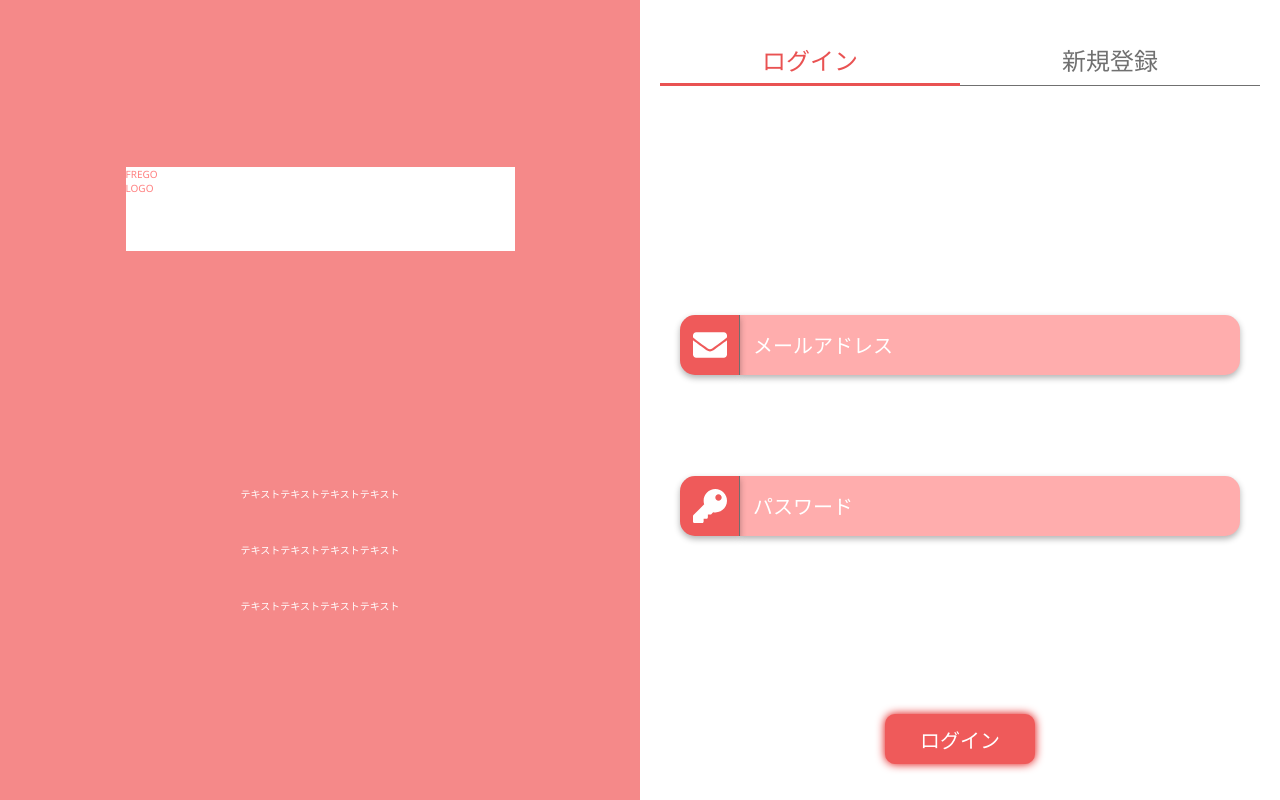
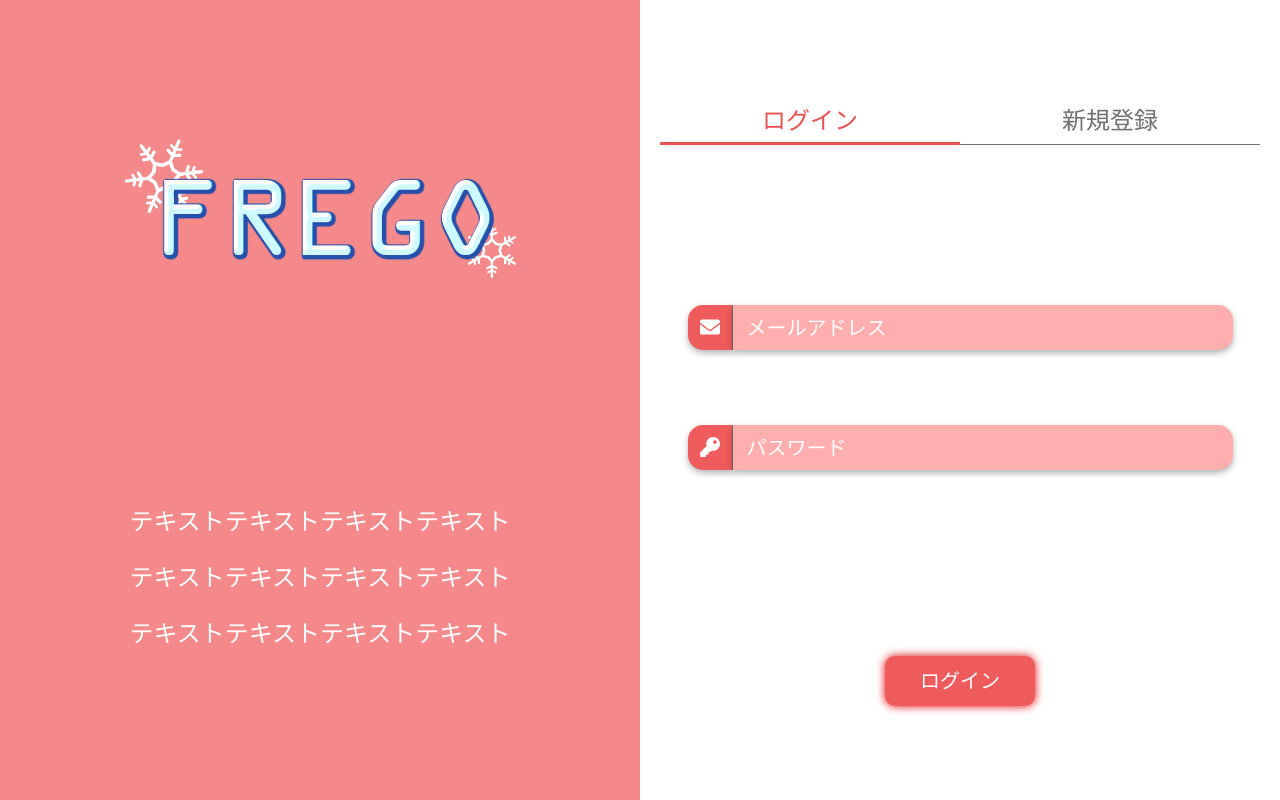
Before and after one commit to ms2019iwb/frontend, a React (Create React App) app: page /login in a window 1280 px wide. Built offline with nearby package versions, Linux system fonts and the light colour scheme.

Commit message:
fix login, signup page

```diff
--- a/src/App.css
+++ b/src/App.css
@@ -29,3 +29,12 @@ a {
 input[type="submit"], [type="button"] {
     -webkit-appearance: none;
 }
+
+input:-webkit-autofill {
+    /* box-shadow: 0 0 0px 1000px #ffadad inset; */
+    color: rgb(255, 255, 255) !important;
+}
+
+input:focus {
+    outline: 0;
+}
--- /dev/null
+++ b/src/components/Button/Button.js
@@ -0,0 +1,41 @@
+import React from 'react';
+import styled from 'styled-components';
+import { Link } from 'react-router-dom';
+
+const Button = (props) => {
+  return (
+    <Root
+      widthSize={props.widthSize}
+      heightSize={props.heightSize}
+      color={props.color}
+      shadowColor={props.shadowColor}
+      to={props.to}
+    >
+      {props.text}
+    </Root>
+  );
+};
+
+Button.defaultProps = {
+  widthSize: '150px',
+  heightSize: '50px',
+  color: '#ef5a5a',
+  shadowColor: '#df0000',
+  to: '/',
+  text: ''
+};
+
+export default Button;
+
+const Root = styled(Link)`
+  display: block;
+  box-shadow: ${props => props.shadowColor} 0px 0px 10px;
+  background-color: ${props => props.color};
+  border-radius: 10px;
+  width: ${props => props.widthSize};
+  height: ${props => props.heightSize};
+  line-height: ${props => props.heightSize}
+  text-align: center;
+  color: #fff;
+  font-size: 2rem;
+`
--- a/src/components/Form/Input.js
+++ /dev/null
@@ -1,16 +0,0 @@
-import React, { Component } from 'react';
-import styled from 'styled-components';
-
-class Input extends Component {
-  render() {
-    return(
-      <Root>
-      </Root>
-    );
-  }
-}
-
-export default Input;
-
-const Root = styled.input`
-`
--- /dev/null
+++ b/src/components/Form/InputWithIcon.js
@@ -0,0 +1,73 @@
+import React from 'react';
+import styled from 'styled-components';
+import { FontAwesomeIcon } from '@fortawesome/react-fontawesome'
+
+const InputWithIcon = (props) => {
+  return(
+    <Root mbSize={props.mbSize}>
+      <Label htmlFor={props.id}>
+        <FontAwesomeIcon icon={props.icon} />
+      </Label>
+      <Input
+        id={props.id}
+        type={props.type}
+        name={props.name}
+        value={props.value}
+        placeholder={props.placeholder}
+        onChange={props.onChange}
+      />
+    </Root>
+  );
+};
+
+export default InputWithIcon;
+
+InputWithIcon.defaultProps = {
+  mbSize: '0',
+  id: '',
+  icon: '',
+  type: 'text',
+  name: '',
+  value: '',
+  placeholder: ''
+};
+
+const Root = styled.div`
+  display: flex;
+  margin-bottom: ${props => props.mbSize};
+  height: 45px;
+`
+
+const Label = styled.label`
+  display: flex;
+  justify-content: center;
+  align-items: center;
+  box-shadow: 0 3px 6px rgba(0,0,0,0.3);
+  background-color: #EF5A5A;
+  border-radius: 15px 0 0 15px;
+  border-right: solid 1px #707070;
+  width: 45px;
+  height: 100%;
+  font-size: 3rem;
+  color: #fff;
+
+  & > svg {
+    font-size: 2rem;
+  }
+`
+
+const Input = styled.input`
+  border: none;
+  border-radius: 0px 15px 15px 0px;
+  box-shadow: 0 3px 6px rgba(0,0,0,0.3);
+  background-color: #FFADAD;
+  padding: 0 14px;
+  width: 500px;
+  height: 100%;
+  font-size: 2rem;
+  color: #fff;
+
+  &::-webkit-input-placeholder{
+    color: #fff;
+  }
+`;
--- a/src/containers/Account/Login.js
+++ b/src/containers/Account/Login.js
@@ -2,9 +2,9 @@ import React, { Component } from 'react';
 import styled from 'styled-components';
 import Top from './components/Top';
 import TabList from './components/TabList';
-import { FontAwesomeIcon } from '@fortawesome/react-fontawesome'
-import { faEnvelope } from '@fortawesome/free-solid-svg-icons'
-import { faKey } from '@fortawesome/free-solid-svg-icons'
+import { faEnvelope, faKey } from '@fortawesome/free-solid-svg-icons';
+import InputWithIcon from '../../components/Form/InputWithIcon';
+import Button from '../../components/Button/Button';
 
 class Login extends Component {
   state = {
@@ -30,24 +30,30 @@ class Login extends Component {
       <Root>
         <Top />
         <Form>
-          <TabList />
-          <Inputwrap>
-            <Id>
-              <Label for="mail">
-                <FontAwesomeIcon icon={faEnvelope} />
-              </Label>
-              <Input type="input" id="mail" name="mail" placeholder="メールアドレス" value={this.state.data.mail} onChange={this.handleChange}></Input>
-            </Id>
-            <Pass>
-              <Label for="pass">
-                <FontAwesomeIcon icon={faKey} />
-              </Label>
-              <Input type="password" id="pass" name="pass" placeholder="パスワード" value={this.state.data.pass} onChange={this.handleChange}></Input>
-            </Pass>
-            <Log>
-              <Logbutton type="submit" value="ログイン"></Logbutton>
-            </Log>
-          </Inputwrap>
+          <Nav>
+            <TabList />
+          </Nav>
+          <InputWithIcon
+            mbSize="75px"
+            icon={faEnvelope}
+            id="mail"
+            type="mail"
+            name="mail"
+            value={this.state.data.mail}
+            placeholder="メールアドレス"
+            onChange={this.handleChange}
+          />
+          <InputWithIcon
+            mbSize="186px"
+            icon={faKey}
+            id="pass"
+            type="password"
+            name="pass"
+            value={this.state.data.pass}
+            placeholder="パスワード"
+            onChange={this.handleChange}
+          />
+          <Button text="ログイン" />
         </Form>
       </Root>
     );
@@ -58,75 +64,18 @@ export default Login;
 
 const Root = styled.div`
   display: flex;
-  position: relative;
   width: 100%;
   height: 100vh;
 `
 const Form = styled.form`
-  position: absolute;
-  top: 50%;
-  left: 75%;
-  transform: translateY(-50%) translateX(-75%);
-  -webkit-transform: translateY(-50%) translateX(-50%);
+  display: flex;
+  flex-direction: column;
+  justify-content: center;
+  align-items: center;
+  width: 50%;
+`
+
+const Nav = styled.div`
+  margin-bottom: 160px;
   width: 600px;
 `
-const Inputwrap = styled.div`
-  margin-top: 229px;
-`
-const Id = styled.div`
-  text-align: center;
-`
-const Label = styled.label`
-  display: inline-block;
-  position: relative;
-  width: 60px;
-  height: 60px;
-  border-right: 1px solid #707070;
-  border-radius: 15px 0 0 15px;
-  box-shadow: 0 3px 6px rgba(0,0,0,0.3);
-  background-color: #ef5a5a;
-  vertical-align: top;
-  & > svg {
-    position: absolute;
-    top: 50%;
-    left: 50%;
-    transform: translateY(-50%) translateX(-50%);
-    -webkit-transform: translateY(-50%) translateX(-50%);
-    width: 34px !important;
-    height: auto;
-    color: #ffffff;
-    vertical-align: middle;
-  }
-`
-const Pass = styled.div`
-  margin-top: 101px;
-  text-align: center;
-`
-const Log = styled.div`
-  margin-top: 178px;
-  text-align: center;
-`
-const Input = styled.input`
-  width: 500px;
-  height: 60px;
-  padding-left: 13px;
-  border: none;
-  background-color: #ffadad;
-  border-radius: 0 15px 15px 0;
-  box-shadow: 0 3px 6px rgba(0,0,0,0.3);
-  color: #ffffff;
-  font-size: 2rem;
-  &::-webkit-input-placeholder{
-    color: #ffffff;
-  }
-`
-const Logbutton = styled.input`
-  width: 150px;
-  height: 50px;
-  border: none;
-  box-shadow: #DF0000 0px 0px 10px;
-  background-color: #ef5a5a;
-  border-radius: 10px;
-  color: #ffffff;
-  font-size: 2rem;
-`
--- a/src/containers/Account/Signup.js
+++ b/src/containers/Account/Signup.js
@@ -2,19 +2,20 @@ import React, { Component } from 'react';
 import styled from 'styled-components';
 import Top from './components/Top';
 import TabList from './components/TabList';
-import { FontAwesomeIcon } from '@fortawesome/react-fontawesome'
-import { faEnvelope, faKey, faUser } from '@fortawesome/free-solid-svg-icons'
+import { faEnvelope, faKey, faUser } from '@fortawesome/free-solid-svg-icons';
+import InputWithIcon from '../../components/Form/InputWithIcon';
+import Button from '../../components/Button/Button';
 
 class Signup extends Component {
   state = {
     data: {
-      id: '',
+      mail: '',
       pass: '',
       name: ''
     }
   };
 
-  txtChange = event =>{
+  txtChange = event => {
     const data = {...this.state.data};
     data[event.target.name] = event.target.value;
     this.setState({
@@ -22,6 +23,7 @@ class Signup extends Component {
     });
     console.log(data);
   };
+
   render() {
     return (
       <Root>
@@ -30,25 +32,37 @@ class Signup extends Component {
           <Nav>
             <TabList />
           </Nav>
-          <Box>
-            <IconWarp>
-              <FontAwesomeIcon icon={faEnvelope} />
-            </IconWarp>
-            <Input type="text" placeholder="メールアドレス" value={this.state.data.id} onChange={this.txtChange} name="id" ></Input>
-          </Box>
-          <Box>
-            <IconWarp>
-              <FontAwesomeIcon icon={faKey} />
-            </IconWarp>
-            <Input type="password" placeholder="パスワード" value={this.state.data.pass} onChange={this.txtChange} name="pass" ></Input>
-          </Box>
-          <Box>
-            <IconWarp>
-              <FontAwesomeIcon icon={faUser} />
-            </IconWarp>
-            <Input type="text" placeholder="ニックネーム" value={this.state.data.name} onChange={this.txtChange} name="name" ></Input>
-          </Box>
-          <Button href="" onClick={this._onClickHandler}>登録</Button>
+          <InputWithIcon
+            mbSize="75px"
+            icon={faEnvelope}
+            id="mail"
+            type="mail"
+            name="mail"
+            value={this.state.data.mail}
+            placeholder="メールアドレス"
+            onChange={this.txtChange}
+          />
+          <InputWithIcon
+            mbSize="75px"
+            icon={faKey}
+            id="pass"
+            type="password"
+            name="pass"
+            value={this.state.data.pass}
+            placeholder="パスワード"
+            onChange={this.txtChange}
+          />
+          <InputWithIcon
+            mbSize="125px"
+            icon={faUser}
+            id="name"
+            type="text"
+            name="name"
+            value={this.state.data.name}
+            placeholder="ニックネーム"
+            onChange={this.txtChange}
+          />
+          <Button text="登録" />
         </Form>
       </Root>
     );
@@ -79,54 +93,3 @@ export default Signup;
   font-size:2.4rem;
   margin-bottom:100px;
 `
-
-  const Box = styled.p`
-    display: flex;
-    height: 6rem;
-    margin-bottom:75px;
-
-    & > svg {
-      background-color:#EF5A5A;
-      font-size:80px;
-    }
-`
-
-const IconWarp = styled.div`
-  display: -webkit-inline-flex;
-  display: inline-flex;
-  justify-content: center;
-  background-color: #EF5A5A;
-  width:6rem;
-  height: 6rem;
-  padding:1.5rem 3rem;
-  font-size:3rem;
-  color: #fff;
-  box-shadow: 0px -1px -1px 0px rgba(0,0,0,0.4);
-  border-radius: 15px 0 0 15px;
-  border-right:1px #707070 solid;
-`
-
-const Button = styled.a`
-    background-color: #EF5A5A;
-    color: #ffffff;
-    border-radius: 10px;
-    font-size: 2rem;
-    flex-wrap: wrap;
-    width: 150px;
-    height:50px;
-    padding-top:10px;
-`
-
-const Input = styled.input`
-  color: #fff;
-  width: 50rem;
-  height:6rem;
-  font-size: 2rem;
-  padding: 0 1.6rem;
-  border: 2px solid #FFADAD;
-  border-radius: 0px 1.5rem 1.5rem 0px;
-  background-color:#FFADAD;
-  &::-webkit-input-placeholder{
-    color: #ffffff;
-  }
-`;
--- a/src/containers/Account/components/Top.js
+++ b/src/containers/Account/components/Top.js
@@ -5,10 +5,7 @@ class Top extends Component {
   render() {
     return (
       <Root>
-        <Logo>
-          FREGO<br />
-          LOGO
-        </Logo>
+        <Img src="../images/logo.png" alt="logo" />
         <Concept>
           テキストテキストテキストテキスト<br />
           テキストテキストテキストテキスト<br />
@@ -31,16 +28,14 @@ const Root = styled.div`
   background-color: #f58989;
 `
 
-const Logo = styled.p`
-  width: 389px;
-  height: 84px;
+const Img = styled.img`
+  width: 392px;
   margin-bottom: 215px;
-  color: #ff8080;
-  background-color: #fff;
 `
 
 const Concept = styled.p`
   color: #fff;
   text-align: center;
   line-height: 56px;
+  font-size: 2.4rem;
 `
--- a/src/containers/Report/Form.js
+++ b/src/containers/Report/Form.js
@@ -1,6 +1,6 @@
 import React, { Component } from 'react';
 import styled from 'styled-components';
-import Input from '../../components/Form/Input';
+import Input from '../../components/Form/InputWithIcon';
 
 class Form extends Component {
   render() {
```
Also changed, not shown: src/components/Button/Tab.js (+8 -11 lines), src/containers/Account/components/TabList.js (+3 -5 lines), public/images/logo.png (added), 1 other file (tests, documents, lock files or other folders). Lines whose indentation alone changed are shown as unchanged.
